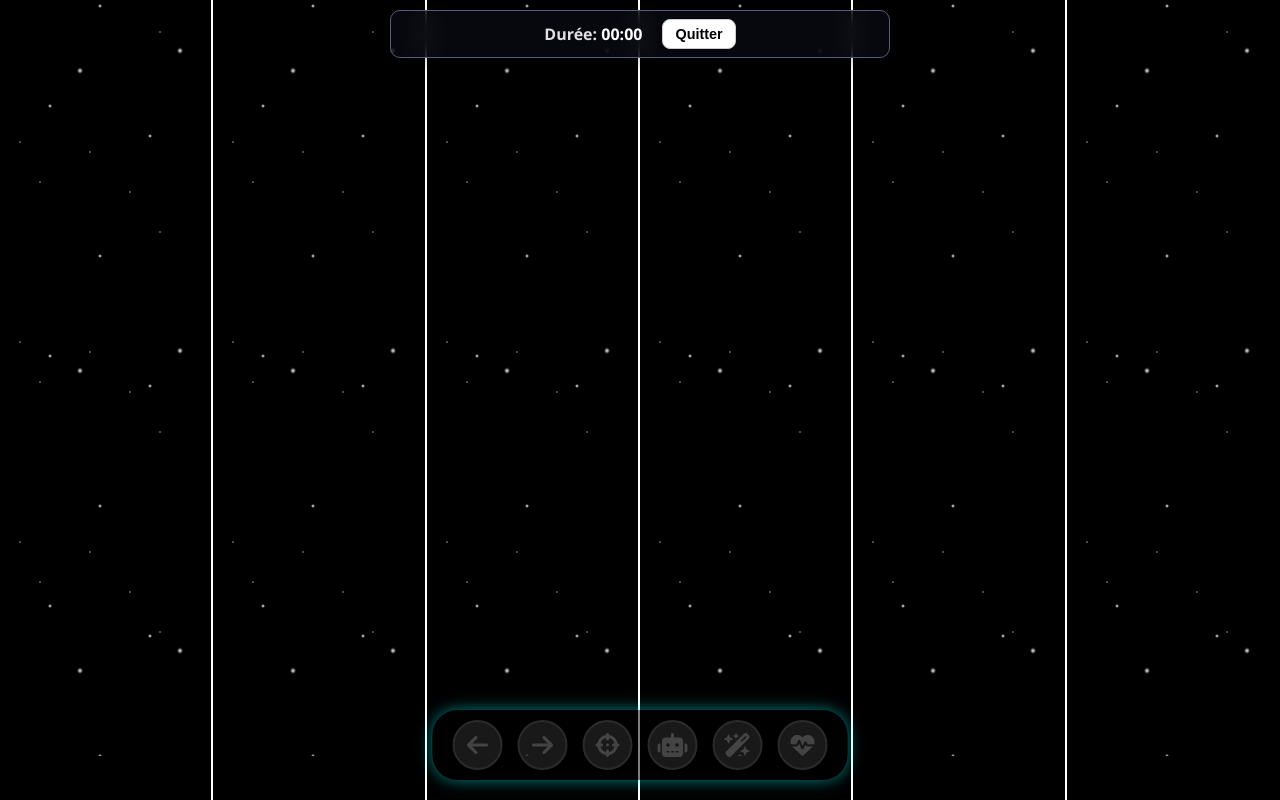
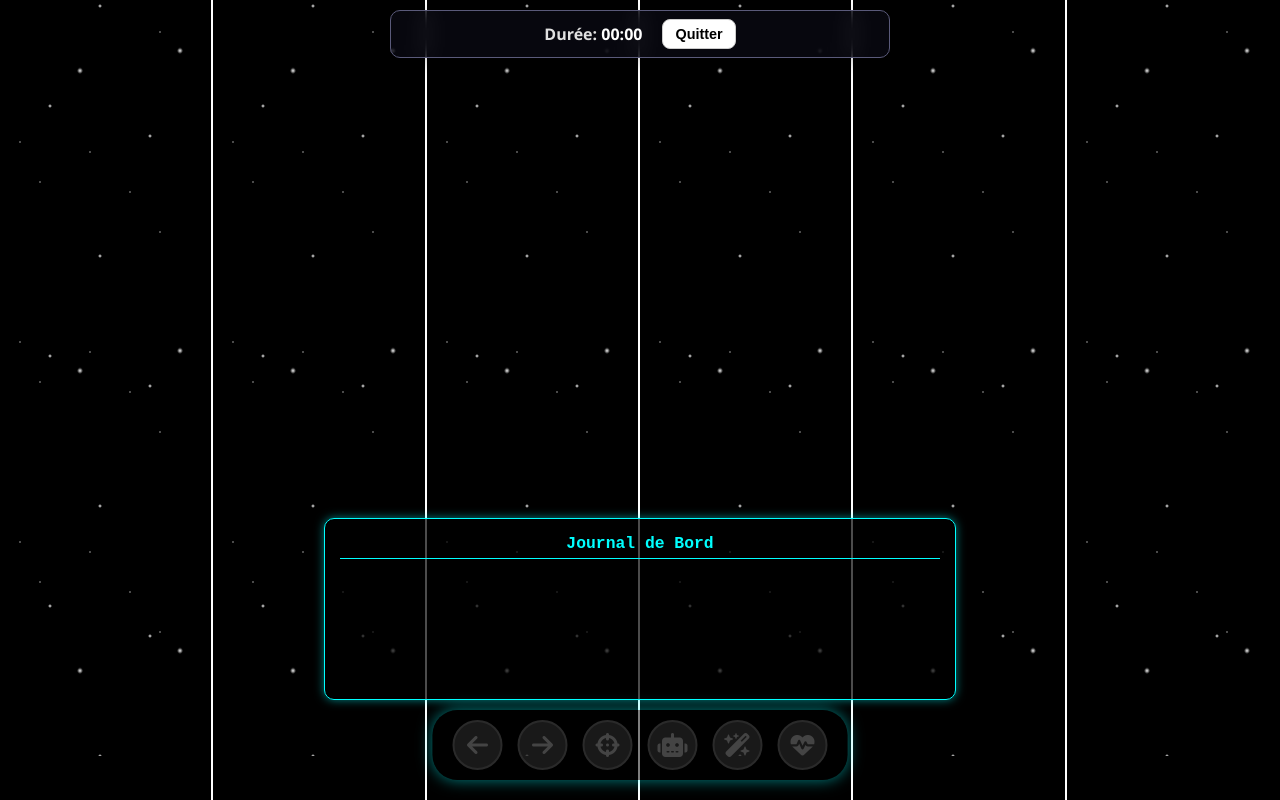
Before and after one commit to michel-DC/Jeu-Vaisseau, a PHP site: page /game.php in a window 1280 px wide. Run offline with PHP 8.4, Linux system fonts and the light colour scheme; the visitor is signed in with stand-in values (Sample User, id 1); tables that the repository leaves empty or names only in its code hold one stand-in row (values such as "Sample post").

Commit message:
Mise ne place d'un système de naration en fonction des actions de l'utilisateur.

```diff
--- a/game.php
+++ b/game.php
@@ -81,6 +81,7 @@ $initial_joueur2_pos = $gameState['joueur2_position'] ?? null;
     <link rel="stylesheet" href="styles/game-state.css">
     <link rel="stylesheet" href="styles/coin-flip-popup.css">
     <link rel="stylesheet" href="styles/action-buttons.css">
+    <link rel="stylesheet" href="styles/narration.css">
     <link rel="stylesheet" href="https://cdnjs.cloudflare.com/ajax/libs/font-awesome/6.5.2/css/all.min.css">
     <link rel="shortcut icon" href="assets/logo/image.png" type="image/x-icon">
 </head>
@@ -124,6 +125,13 @@ $initial_joueur2_pos = $gameState['joueur2_position'] ?? null;
             <div class="stars"></div>
             <div class="stars2"></div>
             <div class="stars3"></div>
+        </div>
+    </div>
+
+    <div id="narration-container" class="narration-box">
+        <h3>Journal de Bord</h3>
+        <div id="narration-events">
+            <!-- Les événements de narration seront chargés ici -->
         </div>
     </div>
 
@@ -193,6 +201,7 @@ $initial_joueur2_pos = $gameState['joueur2_position'] ?? null;
     <script src="scripts/game.js" defer></script>
     <script src="scripts/game-state.js" defer></script>
     <script src="scripts/coin-flip.js" defer></script>
+    <script src="scripts/narration.js" defer></script>
 </body>
 
 </html>
--- a/scripts/game.js
+++ b/scripts/game.js
@@ -67,14 +67,10 @@ document.addEventListener("DOMContentLoaded", () => {
 
             const result = await response.json();
 
-            if (result.success) {
-                if (currentGameState.joueurRole === 'joueur1') {
-                    currentGameState.joueur1Position = result.new_position;
-                } else {
-                    currentGameState.joueur2Position = result.new_position;
-                }
-                updateShipsDisplay();
+            if (!result.success && result.error.includes('Mouvement impossible')) {
+                addLocalNarrationEvent("Mouvement impossible.");
             }
+            // L'état sera mis à jour par le prochain appel de pollGameState.
         } catch (error) {
             console.error('Erreur lors de la tentative de déplacement:', error);
         }
@@ -88,16 +84,22 @@ document.addEventListener("DOMContentLoaded", () => {
             }
             const serverState = await response.json();
 
-            const hasPositionChanged = serverState.joueur1_position !== currentGameState.joueur1Position ||
-                serverState.joueur2_position !== currentGameState.joueur2Position;
+            if (!serverState || serverState.joueur1_position === undefined || serverState.joueur2_position === undefined) {
+                return; // Données incomplètes
+            }
 
-            if (hasPositionChanged) {
-                currentGameState.joueur1Position = parseInt(serverState.joueur1_position, 10);
-                currentGameState.joueur2Position = parseInt(serverState.joueur2_position, 10);
+            const newJ1Pos = parseInt(serverState.joueur1_position, 10);
+            const newJ2Pos = parseInt(serverState.joueur2_position, 10);
+
+            // On vérifie si une position a changé pour rafraîchir l'affichage
+            if (newJ1Pos !== currentGameState.joueur1Position || newJ2Pos !== currentGameState.joueur2Position) {
+                currentGameState.joueur1Position = newJ1Pos;
+                currentGameState.joueur2Position = newJ2Pos;
                 updateShipsDisplay();
             }
         } catch (error) {
-            console.error("Erreur lors du polling de l'état du jeu:", error);
+            // Erreur de polling, peut arriver si le serveur redémarre, etc.
+            // On ne logue pas pour ne pas polluer la console.
         }
     }
 
--- /dev/null
+++ b/styles/narration.css
@@ -0,0 +1,58 @@
+/* styles/narration.css */
+.narration-box {
+    position: fixed;
+    bottom: 100px; /* Adjust this to be above the action buttons */
+    left: 50%;
+    transform: translateX(-50%);
+    width: 80%;
+    max-width: 600px;
+    height: 150px;
+    background-color: rgba(0, 0, 0, 0.7);
+    border: 1px solid #00ffff;
+    border-radius: 10px;
+    box-shadow: 0 0 10px rgba(0, 255, 255, 0.5);
+    color: #fff;
+    padding: 15px;
+    overflow-y: auto;
+    font-family: 'Courier New', Courier, monospace;
+    font-size: 14px;
+}
+
+.narration-box h3 {
+    margin-top: 0;
+    margin-bottom: 10px;
+    color: #00ffff;
+    text-align: center;
+    border-bottom: 1px solid #00ffff;
+    padding-bottom: 5px;
+}
+
+.narration-event {
+    margin-bottom: 8px;
+    line-height: 1.4;
+}
+
+.narration-event .timestamp {
+    color: #888;
+    margin-right: 10px;
+}
+
+.narration-event .message {
+    color: #fff;
+}
+
+/* Custom scrollbar for webkit browsers */
+.narration-box::-webkit-scrollbar {
+    width: 8px;
+}
+
+.narration-box::-webkit-scrollbar-track {
+    background: rgba(0, 0, 0, 0.2);
+    border-radius: 10px;
+}
+
+.narration-box::-webkit-scrollbar-thumb {
+    background-color: #00ffff;
+    border-radius: 10px;
+    border: 2px solid rgba(0, 0, 0, 0.2);
+}
```
Also changed, not shown: api/add-narration.php (added, +49 -0 lines), api/deplacer-vaisseau.php (+9 -0 lines), api/get-narration.php (added, +32 -0 lines), api/rejoindre-partie.php (+11 -0 lines), scripts/narration.js (added, +109 -0 lines).
